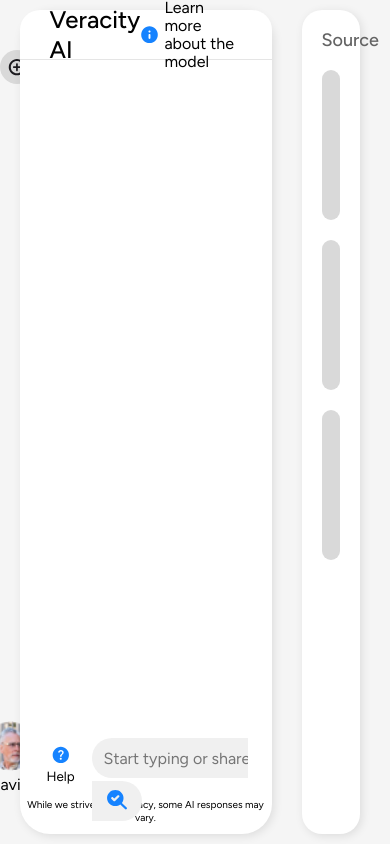
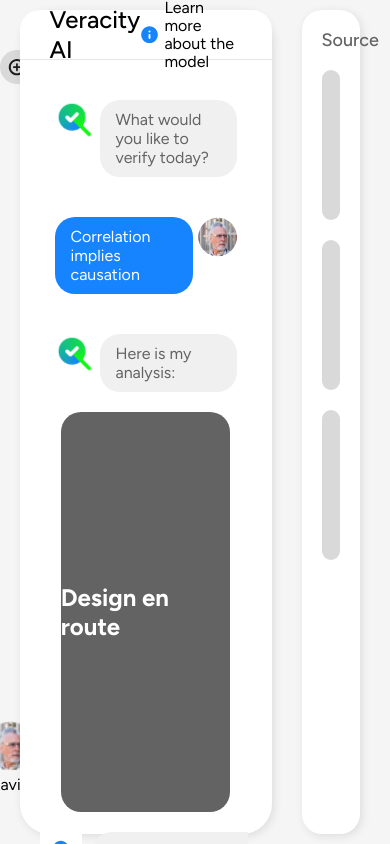
Before and after one commit to ComplexData-MILA/veracity-eval-frontend, a Next.js app: page /chat in a window 390 px wide. Built offline with nearby package versions, Linux system fonts and the light colour scheme.

Commit message:
added chat bubbles and made homepage more responsive

```diff
--- a/package.json
+++ b/package.json
@@ -11,6 +11,7 @@
   "dependencies": {
     "@auth0/nextjs-auth0": "^3.5.0",
     "cookies-next": "^5.0.2",
+    "flag-icons": "^7.2.3",
     "next": "15.0.2",
     "react": "19.0.0-rc-02c0e824-20241028",
     "react-dom": "19.0.0-rc-02c0e824-20241028"
--- a/src/app/chat/page.module.scss
+++ b/src/app/chat/page.module.scss
@@ -76,6 +76,24 @@
 .chatWindow{
   height: 100%;
   padding:20px;
+  display: flex;
+  .mainChatColumn{
+    display: flex;
+    width:100%;
+    flex-direction: column;
+    overflow-y: scroll;
+    .placeholder{
+      width:80%;
+      height:400px;
+      margin: auto;
+      background: #636363;
+      color:white;
+      display: flex;
+      justify-content: center;
+      align-items: center;
+      border-radius:20px;
+    }
+  }
 }
 }
 .sourceInspectColumn{
--- /dev/null
+++ b/src/app/components/chatBubbles/chatBubbles.module.scss
@@ -0,0 +1,24 @@
+.chatRow{
+   display: flex;
+   margin:20px 15px;
+   .chatBubbleIn{
+    margin-left:5px;
+    padding:10px 16px;
+    background: #F0F0F0;
+    border-radius:20px;
+    color: #636363;
+  }
+}
+
+.chatRowReverse{
+  display: flex;
+  justify-content: flex-end;
+  margin:20px 15px;
+  .chatBubbleOut{
+   margin-right:5px;
+   padding:10px 16px;
+   background: #1683FF;
+   border-radius:20px;
+   color: #fff;
+ }
+}
--- /dev/null
+++ b/src/app/components/chatBubbles/chatIn/index.tsx
@@ -0,0 +1,20 @@
+
+import styles from "../chatBubbles.module.scss";
+import Image from 'next/image';
+
+
+type Props = {
+  text:string
+};
+
+export default function ChatIn(props: Props) {
+
+  return (
+      <div className={styles.chatRow}>
+        <Image src={'/assets/logo.png'} alt='veri-fact logo' height={40} width={40} />
+        <div className={styles.chatBubbleIn}>
+          <p>{props.text}</p>
+        </div>
+      </div>
+  );
+}
--- /dev/null
+++ b/src/app/components/chatBubbles/chatOut/index.tsx
@@ -0,0 +1,20 @@
+
+import styles from "../chatBubbles.module.scss";
+import Image from 'next/image';
+
+
+type Props = {
+  text:string
+};
+
+export default function ChatOut(props: Props) {
+
+  return (
+      <div className={styles.chatRowReverse}>
+        <div className={styles.chatBubbleOut}>
+          <p>{props.text}</p>
+        </div>
+        <Image src={'/assets/profile.png'} alt='veri-fact logo' height={40} width={40} />
+      </div>
+  );
+}
--- a/src/app/components/chatWindow/index.tsx
+++ b/src/app/components/chatWindow/index.tsx
@@ -6,6 +6,8 @@
 import Help from '../help';
 import Input from '../input';
 import HelpWindow from "../helpWindow";
+import ChatIn from "../chatBubbles/chatIn";
+import ChatOut from "../chatBubbles/chatOut";
 
 
 export default function ChatWindow() {
@@ -21,7 +23,15 @@
       </div>
     </div>
     <div className={styles.chatWindow}>
-      {helpIsOpen === true ? <HelpWindow />:""}
+    {helpIsOpen === true ? <HelpWindow />:""}
+      <div className={styles.mainChatColumn}>
+        <ChatIn text="What would you like to verify today?" />
+        <ChatOut text="Correlation implies causation" />
+        <ChatIn text="Here is my analysis:" />
+        <div className={styles.placeholder}>
+          <h1>Design en route</h1>
+        </div>
+      </div>
     </div>
     <div className={styles.inputBar}>
     <Help helpIsOpen={helpIsOpen} setHelpIsOpen={setHelpIsOpen} />
--- a/src/app/page.module.scss
+++ b/src/app/page.module.scss
@@ -2,11 +2,28 @@
 background-color: white;
 flex-direction: column;
 justify-content: space-between;
+max-width: 2000px;
+margin: auto;
+.header{
+  display: flex;
+  justify-content: end;
+  .headerItem{
+    margin:40px 60px 0px 40px;
+    font-size: 18px;
+    font-weight: 600;
+  }
+  .langSelect{
+   scale:2;
+   border: 0;
+   background-color: white;
+   cursor: pointer;
+  }
+}
 .main{
   margin:0px 7vw;
   border-radius: 6px;
   display: flex;
-  min-height: 90vh;
+  min-height: 75vh;
   flex-direction: column;
   justify-content: center;
     .textWrapper{
@@ -18,6 +35,9 @@
         font-weight: 600;
         line-height: 56px;
         color: #aaa;
+        @media only screen and (max-width: 850px) {
+          font-size: 26px;
+        }
       }
       .subheading{
         font-family: Figtree;
@@ -25,6 +45,10 @@
 font-weight: 600;
 line-height: 80px;
 margin:25px 0px;
+@media only screen and (max-width: 850px) {
+  font-size: 35px;
+  line-height: 40px;
+}
 .fancyText{
   background: linear-gradient(269.47deg, #11F90E 3.4%, #1683FF 99.98%);
   color: transparent;
@@ -34,15 +58,19 @@
       .description{
       font-family: Figtree;
       font-size: 24px;
+      line-height: 32px;
       font-weight: 600;
-      line-height: 32px;
       color: #aaa;
       margin:20px 0px 35px 0px;
+      @media only screen and (max-width: 850px) {
+        font-size: 12px;
+        line-height: 16px;
+      }
       }
     }
   }
   .footer{
-    margin:0px 7vw;
+    margin:20px 7vw 0px 7vw;
     font-size: 18px;
     font-weight: 600;
     line-height: 18px;
@@ -51,7 +79,7 @@
     .logoRow{
       padding-left: 4vw;
       img{
-        margin:0px 1vw;
+        margin:0px 1.2vw;
       }
       .mila{
         margin-bottom: -8px;
@@ -59,3 +87,17 @@
     }
   }
 }
+
+@media only screen and (max-width: 850px) {
+  .footer{
+    visibility: hidden;
+  }
+  .page{
+  .header{
+    justify-content: space-evenly;
+    .headerItem{
+      margin: 20px 0px;
+    }
+  }
+}
+}
--- a/src/app/translations/homepage.json
+++ b/src/app/translations/homepage.json
@@ -17,6 +17,6 @@
         "signUpButton": "S&#39;inscrire",
         "loginButton": "Se connecter",
         "ourTrustedPartners": "Nos partenaires de confiance",
-        "privacy": "Privacy and Security"
+        "privacy": "Confidentialité et Sécurité"
     }
 }
```
Also changed, not shown: src/app/page.tsx (+10 -1 lines), 1 other file (tests, documents, lock files or other folders).
